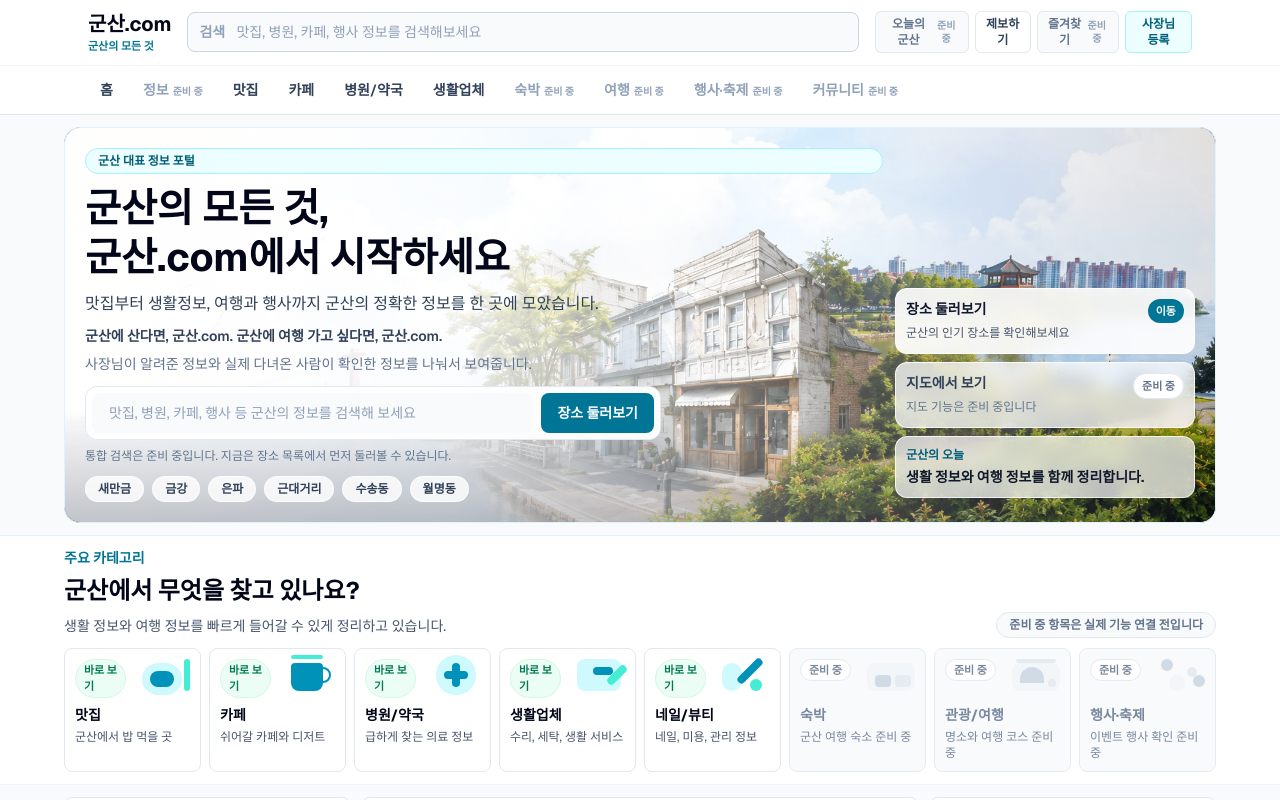
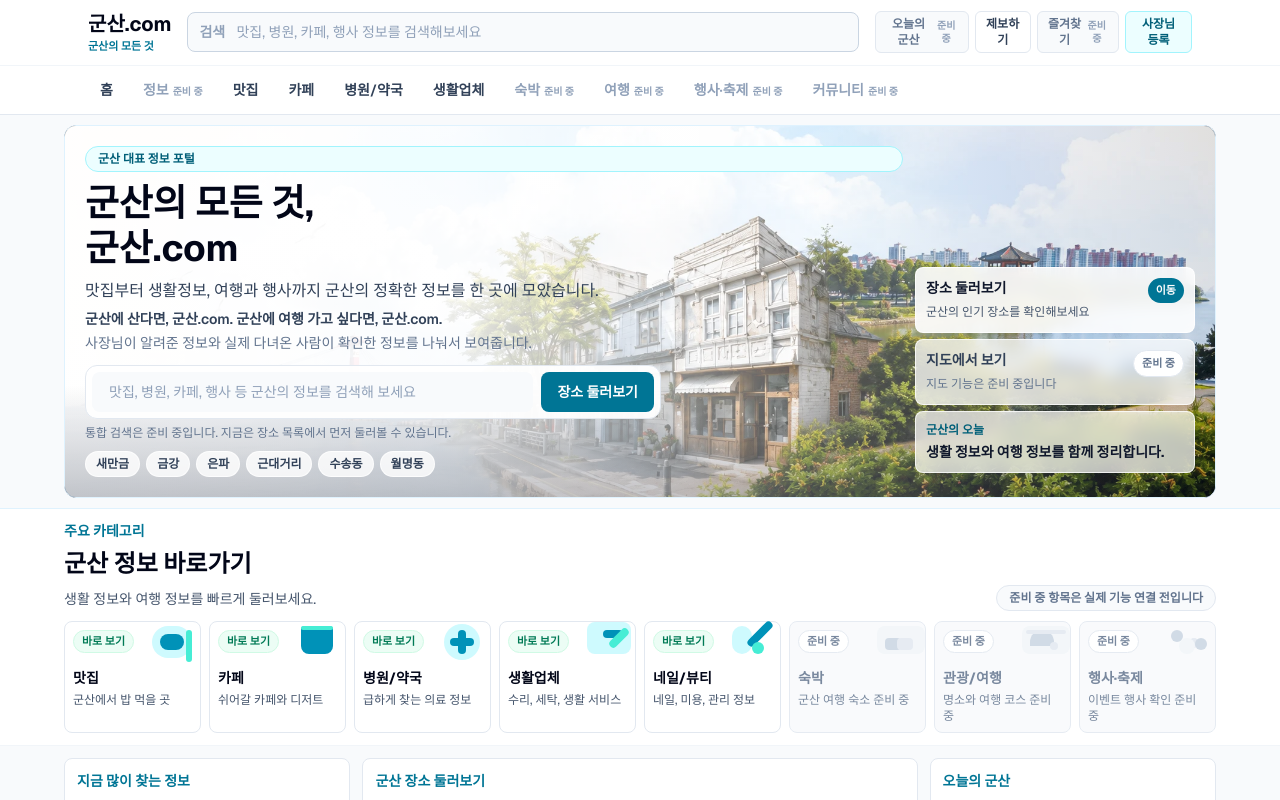
Before and after one commit to Aprasaks/gunsan-com, a Next.js app: page / in a window 1280 px wide. Shown: the top 800 px of the page. Built offline with nearby package versions, Linux system fonts and the light colour scheme.

Commit message:
히어로·카테고리 레퍼런스형 재정렬 #59

```diff
--- a/app/page.tsx
+++ b/app/page.tsx
@@ -287,7 +287,7 @@ function CategoryVisual({
 
   if (kind === "food") {
     return (
-      <div className="relative h-12 w-16">
+      <div className="relative h-10 w-14">
         <div className={`absolute bottom-1 left-2 h-8 w-10 rounded-full ${softColor}`} />
         <div className={`absolute bottom-3 left-4 h-4 w-6 rounded-full ${baseColor}`} />
         <div className={`absolute right-2 top-2 h-8 w-1.5 rounded-full ${lineColor}`} />
@@ -297,7 +297,7 @@ function CategoryVisual({
 
   if (kind === "cafe") {
     return (
-      <div className="relative h-12 w-16">
+      <div className="relative h-10 w-14">
         <div className={`absolute bottom-2 left-3 h-7 w-8 rounded-b-lg rounded-t-sm ${baseColor}`} />
         <div className={`absolute bottom-4 right-3 h-4 w-4 rounded-full border-2 ${active ? "border-cyan-600" : "border-slate-300"}`} />
         <div className={`absolute left-3 top-1 h-1 w-8 rounded-full ${lineColor}`} />
@@ -307,8 +307,8 @@ function CategoryVisual({
 
   if (kind === "medical") {
     return (
-      <div className="relative grid h-12 w-16 place-items-center">
-        <div className={`h-10 w-10 rounded-full ${softColor}`} />
+      <div className="relative grid h-10 w-14 place-items-center">
+        <div className={`h-9 w-9 rounded-full ${softColor}`} />
         <div className={`absolute h-6 w-2 rounded-full ${baseColor}`} />
         <div className={`absolute h-2 w-6 rounded-full ${baseColor}`} />
       </div>
@@ -317,7 +317,7 @@ function CategoryVisual({
 
   if (kind === "service") {
     return (
-      <div className="relative h-12 w-16">
+      <div className="relative h-10 w-14">
         <div className={`absolute bottom-2 left-2 h-8 w-11 rounded-lg ${softColor}`} />
         <div className={`absolute bottom-6 left-6 h-2 w-5 rounded-full ${baseColor}`} />
         <div className={`absolute bottom-3 right-3 h-6 w-2 rotate-45 rounded-full ${lineColor}`} />
@@ -327,7 +327,7 @@ function CategoryVisual({
 
   if (kind === "beauty") {
     return (
-      <div className="relative h-12 w-16">
+      <div className="relative h-10 w-14">
         <div className={`absolute bottom-2 left-2 h-7 w-5 rounded-full ${softColor}`} />
         <div className={`absolute bottom-3 left-8 h-8 w-2 rotate-45 rounded-full ${baseColor}`} />
         <div className={`absolute bottom-2 right-4 h-3 w-3 rounded-full ${lineColor}`} />
@@ -337,7 +337,7 @@ function CategoryVisual({
 
   if (kind === "stay") {
     return (
-      <div className="relative h-12 w-16">
+      <div className="relative h-10 w-14">
         <div className={`absolute bottom-2 left-2 h-7 w-12 rounded-lg ${softColor}`} />
         <div className={`absolute bottom-3 left-4 h-3 w-4 rounded ${baseColor}`} />
         <div className={`absolute bottom-3 right-3 h-3 w-4 rounded ${lineColor}`} />
@@ -347,7 +347,7 @@ function CategoryVisual({
 
   if (kind === "travel") {
     return (
-      <div className="relative h-12 w-16">
+      <div className="relative h-10 w-14">
         <div className={`absolute bottom-2 left-2 h-7 w-12 rounded-lg ${softColor}`} />
         <div className={`absolute bottom-4 left-4 h-4 w-6 rounded-t-full ${baseColor}`} />
         <div className={`absolute bottom-3 right-3 h-2 w-2 rounded-full ${lineColor}`} />
@@ -357,7 +357,7 @@ function CategoryVisual({
   }
 
   return (
-    <div className="relative h-12 w-16">
+    <div className="relative h-10 w-14">
       <div className={`absolute left-3 top-2 h-3 w-3 rounded-full ${baseColor}`} />
       <div className={`absolute right-4 top-4 h-2.5 w-2.5 rounded-full ${lineColor}`} />
       <div className={`absolute bottom-2 left-5 h-4 w-4 rounded-full ${softColor}`} />
@@ -378,8 +378,8 @@ export default function Home() {
           <div className="flex flex-col gap-2 sm:flex-row sm:items-end sm:justify-between">
             <SectionHeader
               eyebrow="주요 카테고리"
-              title="군산에서 무엇을 찾고 있나요?"
-              description="생활 정보와 여행 정보를 빠르게 들어갈 수 있게 정리하고 있습니다."
+              title="군산 정보 바로가기"
+              description="생활 정보와 여행 정보를 빠르게 둘러보세요."
             />
             <span className="rounded-full border border-slate-200 bg-slate-50 px-3 py-1 text-xs font-semibold text-slate-500">
               준비 중 항목은 실제 기능 연결 전입니다
@@ -435,7 +435,7 @@ export default function Home() {
                   <Link
                     key={category.label}
                     href={category.href}
-                    className="min-h-[5.9rem] rounded-lg border border-slate-200 bg-white p-2.5 transition hover:border-cyan-300 hover:bg-cyan-50 focus:outline-none focus:ring-4 focus:ring-cyan-100"
+                    className="min-h-[5.4rem] rounded-lg border border-slate-200 bg-white p-2 transition hover:border-cyan-300 hover:bg-cyan-50 focus:outline-none focus:ring-4 focus:ring-cyan-100"
                   >
                     {content}
                   </Link>
@@ -445,7 +445,7 @@ export default function Home() {
               return (
                 <div
                   key={category.label}
-                  className="min-h-[5.9rem] rounded-lg border border-slate-200 bg-slate-50 p-2.5 opacity-85"
+                  className="min-h-[5.4rem] rounded-lg border border-slate-200 bg-slate-50 p-2 opacity-85"
                   aria-disabled="true"
                 >
                   {content}
--- a/components/SearchHero.tsx
+++ b/components/SearchHero.tsx
@@ -26,8 +26,8 @@ const visualKeywords = [
 
 export default function SearchHero() {
   return (
-    <section className="border-b border-sky-100 bg-slate-50 px-4 py-2.5 sm:px-6 lg:py-3">
-      <div className="relative mx-auto min-h-[21.5rem] w-full max-w-6xl overflow-hidden rounded-2xl border border-sky-100 bg-slate-900 sm:min-h-[22rem] lg:min-h-[19rem]">
+    <section className="border-b border-sky-100 bg-slate-50 px-4 py-2 sm:px-6 lg:py-2.5">
+      <div className="relative mx-auto min-h-[20rem] w-full max-w-6xl overflow-hidden rounded-xl border border-sky-100 bg-slate-900 sm:min-h-[20.5rem] lg:min-h-[17rem]">
         <Image
           src="/images/gunsan-hero-banner.webp"
           alt="군산의 주요 풍경을 담은 대표 배너 이미지"
@@ -39,24 +39,24 @@ export default function SearchHero() {
         <div className="absolute inset-0 bg-[linear-gradient(90deg,rgba(255,255,255,0.96)_0%,rgba(255,255,255,0.88)_34%,rgba(255,255,255,0.34)_64%,rgba(15,23,42,0.12)_100%)]" />
         <div className="absolute inset-x-0 bottom-0 h-28 bg-[linear-gradient(180deg,transparent,rgba(15,23,42,0.24))]" />
 
-        <div className="relative grid min-h-[21.5rem] gap-3 p-4 sm:min-h-[22rem] sm:p-5 lg:min-h-[19rem] lg:grid-cols-[minmax(0,1fr)_300px] lg:p-5">
+        <div className="relative grid min-h-[20rem] gap-3 p-4 sm:min-h-[20.5rem] sm:p-5 lg:min-h-[17rem] lg:grid-cols-[minmax(0,1fr)_280px] lg:p-5">
           <div className="flex min-w-0 flex-col justify-center">
             <p className="inline-flex rounded-full border border-cyan-200 bg-cyan-50 px-3 py-1 text-xs font-semibold text-cyan-800">
               군산 대표 정보 포털
             </p>
-            <h1 className="mt-2.5 max-w-2xl text-3xl font-bold leading-tight text-slate-950 sm:text-4xl lg:text-[2.45rem]">
+            <h1 className="mt-2 max-w-2xl text-3xl font-bold leading-tight text-slate-950 sm:text-4xl lg:text-[2.3rem]">
               군산의 모든 것,
-              <br className="hidden sm:block" /> 군산.com에서 시작하세요
+              <br className="hidden sm:block" /> 군산.com
             </h1>
-            <p className="mt-2.5 max-w-xl text-sm leading-6 text-slate-700 sm:text-base">
+            <p className="mt-2 max-w-xl text-sm leading-6 text-slate-700 sm:text-base">
               맛집부터 생활정보, 여행과 행사까지 군산의 정확한 정보를 한 곳에
               모았습니다.
             </p>
-            <p className="mt-2 max-w-xl text-sm font-semibold leading-6 text-slate-700">
+            <p className="mt-1.5 max-w-xl text-sm font-semibold leading-5 text-slate-700">
               군산에 산다면, 군산.com. 군산에 여행 가고 싶다면,
               군산.com.
             </p>
-            <p className="mt-1.5 max-w-xl text-xs leading-5 text-slate-500 sm:text-sm">
+            <p className="mt-1 max-w-xl text-xs leading-5 text-slate-500 sm:text-sm">
               사장님이 알려준 정보와 실제 다녀온 사람이 확인한 정보를 나눠서
               보여줍니다.
             </p>
@@ -81,16 +81,16 @@ export default function SearchHero() {
                 </Link>
               </div>
             </div>
-            <p className="mt-1.5 max-w-2xl text-xs leading-5 text-slate-500">
+            <p className="mt-1 max-w-2xl text-xs leading-5 text-slate-500">
               통합 검색은 준비 중입니다. 지금은 장소 목록에서 먼저 둘러볼 수
               있습니다.
             </p>
 
-            <div className="mt-2.5 flex max-w-xl flex-wrap gap-2">
+            <div className="mt-2 flex max-w-xl flex-wrap gap-1.5">
               {visualKeywords.map((keyword) => (
                 <span
                   key={keyword}
-                  className="rounded-full border border-white/80 bg-white/80 px-3 py-1 text-xs font-semibold text-slate-700"
+                  className="rounded-full border border-white/80 bg-white/80 px-2.5 py-1 text-xs font-semibold text-slate-700"
                 >
                   {keyword}
                 </span>
@@ -99,13 +99,13 @@ export default function SearchHero() {
           </div>
 
           <div className="flex items-end lg:justify-end">
-            <div className="grid w-full max-w-sm gap-2 lg:mb-1">
+            <div className="grid w-full max-w-sm gap-1.5 lg:mb-1">
               {quickLinks.map((item) =>
                 item.active ? (
                   <Link
                     key={item.title}
                     href={item.href}
-                    className="rounded-xl border border-white/80 bg-white/90 p-2.5 text-slate-900 backdrop-blur transition hover:bg-white"
+                    className="rounded-lg border border-white/80 bg-white/90 p-2.5 text-slate-900 backdrop-blur transition hover:bg-white"
                   >
                     <div className="flex items-start justify-between gap-3">
                       <div>
@@ -122,7 +122,7 @@ export default function SearchHero() {
                 ) : (
                   <div
                     key={item.title}
-                    className="rounded-xl border border-white/75 bg-white/75 p-2.5 text-slate-700 backdrop-blur"
+                    className="rounded-lg border border-white/75 bg-white/75 p-2.5 text-slate-700 backdrop-blur"
                     aria-disabled="true"
                   >
                     <div className="flex items-start justify-between gap-3">
@@ -140,7 +140,7 @@ export default function SearchHero() {
                 ),
               )}
 
-              <div className="hidden rounded-xl border border-white/75 bg-white/70 p-2.5 backdrop-blur sm:block">
+              <div className="hidden rounded-lg border border-white/75 bg-white/70 p-2.5 backdrop-blur sm:block">
                 <p className="text-xs font-semibold text-cyan-800">
                   군산의 오늘
                 </p>
```
